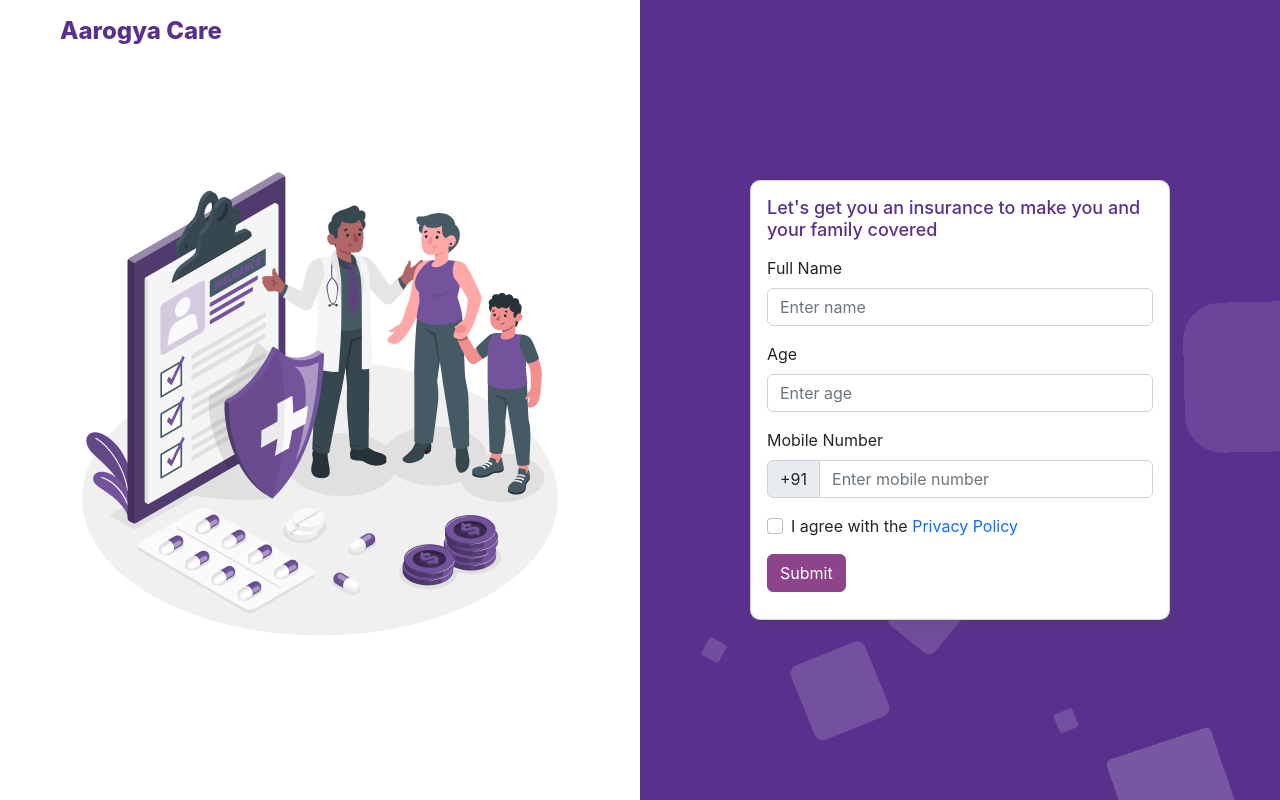
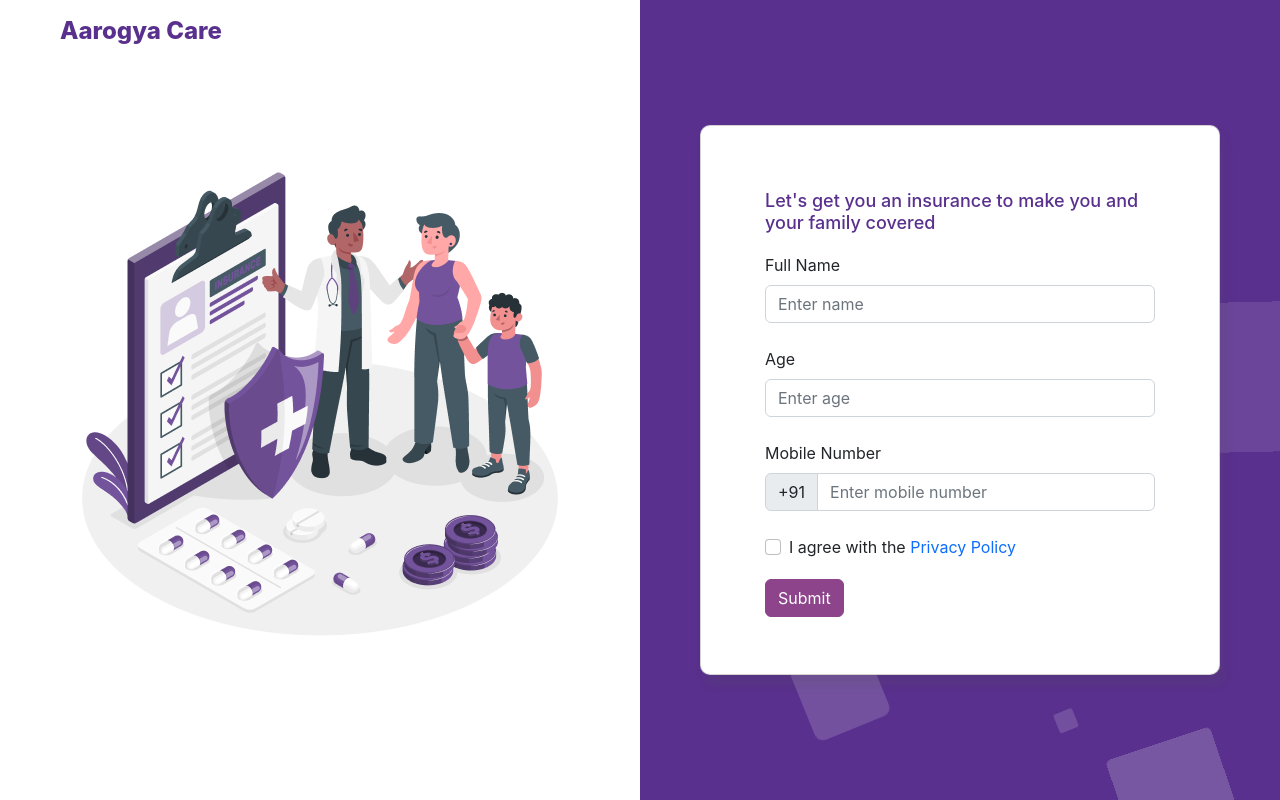
Before and after one commit to IamIr0nMan/smart-india-hackathon, a React (Create React App) app: page /signup in a window 1280 px wide. Built offline with nearby package versions, Linux system fonts and the light colour scheme.

Commit message:
Changes to signup form

```diff
--- a/src/components/signUpForm.css
+++ b/src/components/signUpForm.css
@@ -10,8 +10,8 @@ input[type="number"]::-webkit-outer-spin-button {
   text-decoration: none;
 }
 .custom-card {
-  width: 420px !important;
-  height: 440px !important;
+  width: 520px !important;
+  height: 550px !important;
 }
 .form-title {
   color: #59308d;
--- a/src/components/signUpForm.jsx
+++ b/src/components/signUpForm.jsx
@@ -17,7 +17,7 @@ function SignUpForm() {
   };
 
   return (
-    <div className="card custom-card">
+    <div className="card custom-card p-5">
       <div className="card-body">
         <div>
           <div className="mb-3 card-title">
@@ -25,7 +25,7 @@ function SignUpForm() {
               Let's get you an insurance to make you and your family covered
             </h5>
           </div>
-          <div className="mb-3">
+          <div className="mb-3 py-1">
             <label htmlFor="formGroupName" className="form-label">
               Full Name
             </label>
@@ -41,7 +41,7 @@ function SignUpForm() {
               required
             />
           </div>
-          <div className="mb-3">
+          <div className="mb-3 py-1">
             <label htmlFor="formGroupAge" className="form-label">
               Age
             </label>
@@ -57,7 +57,7 @@ function SignUpForm() {
               required
             />
           </div>
-          <div className="mb-3">
+          <div className="mb-3 py-1">
             <label htmlFor="formGroupMobile" className="form-label">
               Mobile Number
             </label>
@@ -78,7 +78,7 @@ function SignUpForm() {
               />
             </div>
           </div>
-          <div className="form-check mb-3">
+          <div className="form-check mb-3 py-1">
             <input
               className="form-check-input"
               type="checkbox"
--- a/src/pages/landingPage.jsx
+++ b/src/pages/landingPage.jsx
@@ -8,7 +8,6 @@ import ExcitingFeaturesSection from "../components/excitingFeatures";
 import PreFooter from "../components/PreFooter";
 import AnotherHero from "../components/anotherHero";
 import Footer from "../components/Footer";
-import ProgressBar from "../components/progressBar";
 
 function LandingPage() {
   return (
@@ -16,7 +15,6 @@ function LandingPage() {
       <div className="container">
         <Navbar />
         <br />
-        <ProgressBar width="50%" />
         <HeroSection />
         <br />
         <br />
```
